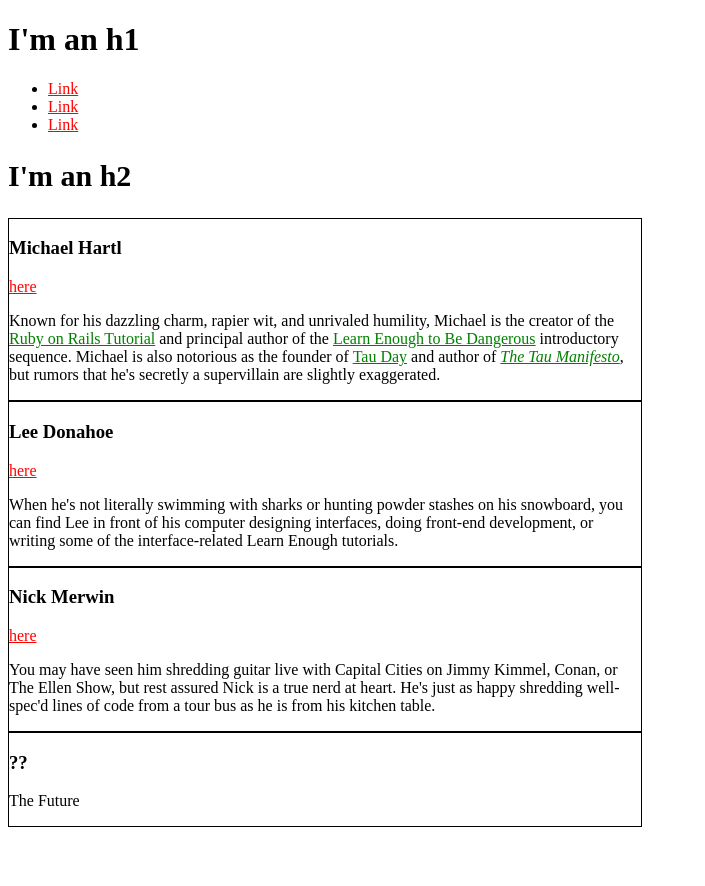
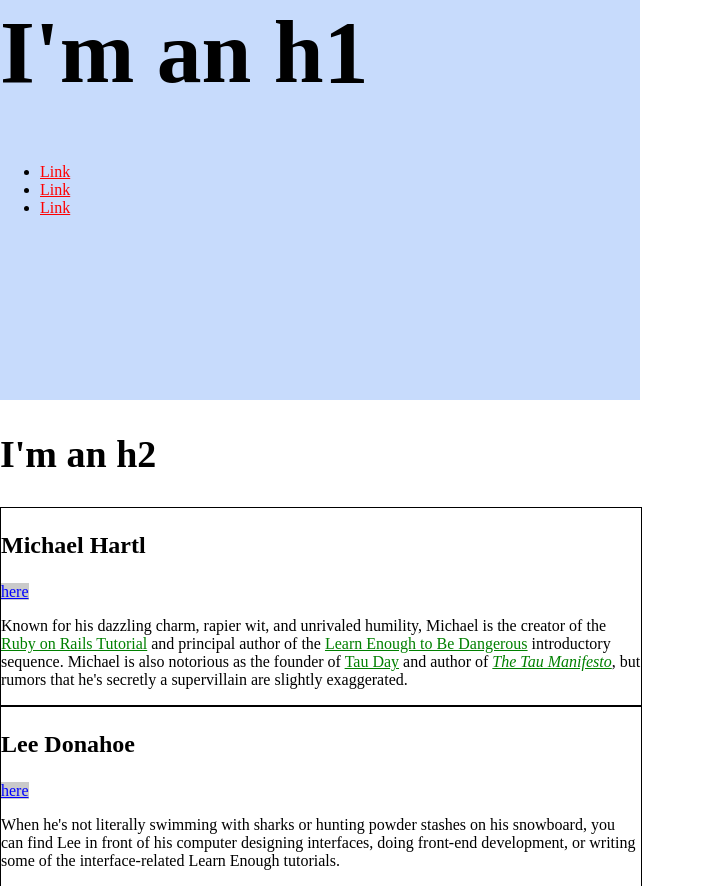
Before and after one commit to mwtyler/mwtyler.github.io, a plain HTML site: page index.html in a window 1280 px wide. Shown: the top 886 px of the page, without its empty margins (0-705 px from the left). Before the commit the page ends 829 px from the top, so only its background shows below. Drawn offline with Linux system fonts and the light colour scheme.

Commit message:
Add sizing and hero

```diff
--- a/index.html
+++ b/index.html
@@ -5,46 +5,71 @@
     <meta charset="utf-8">
 <style>
 /* GLOBAL STYLES */
-body {
-  height: 800px;
+html, body {
+  /* height: 800px; */
+  margin: 0;
+  padding: 0;
+}
+h1 {
+  margin-top: 0;
+  font-size: 7vw;
 }
 a {
   color: #f00;
 }
 h2 {
-  font-size: 30px;
+  font-size: 38px;
+}
+/* HERO STYLES */
+.full-hero {
+  background-color: #c7dbfc;
+  height: 50vh;
+  width: 50vw;
 }
 /* SOCIAL STYLES */
 .social-link {
-  background: rgba(0, 0, 150,0.5)
+  background: rgba(150, 150, 150,0.5);
   color: #0000ff;
 }
 /* BIO STYLES */
 .bio-wrapper {
   /* witdth: 500px; */
+  font-size: 24px;
 }
 .bio-box {
   border: 1px solid #000;
   width: 50%;
+  /* padding: 20px; */
+  font-size: 1rem;
+}
+.bio-copy {
+  font-size: 1em;
 }
 .bio-copy a {
+  /* font-size: 0.5em; */
   color: #008000;
+}
+.bio-box h3 {
+  font-size: 1.5em;
 }
 </style>
   </head>
   <body>
+
+    <div class="full-hero hero-home">
     <h1>I'm an h1</h1>
     <ul>
-      <li class="social-link">
+      <li>
         <a href="https://example.com/">Link</a>
       </li>
-      <li class="social-link">
+      <li>
         <a href="https://example.com/">Link</a>
       </li>
-      <li class="social-link">
+      <li>
         <a href="https://example.com/">Link</a>
       </li>
     </ul>
+  </div>
     <h2>I'm an h2</h2>
     <div class="bio-wrapper">
     <div class="bio-box">
```
